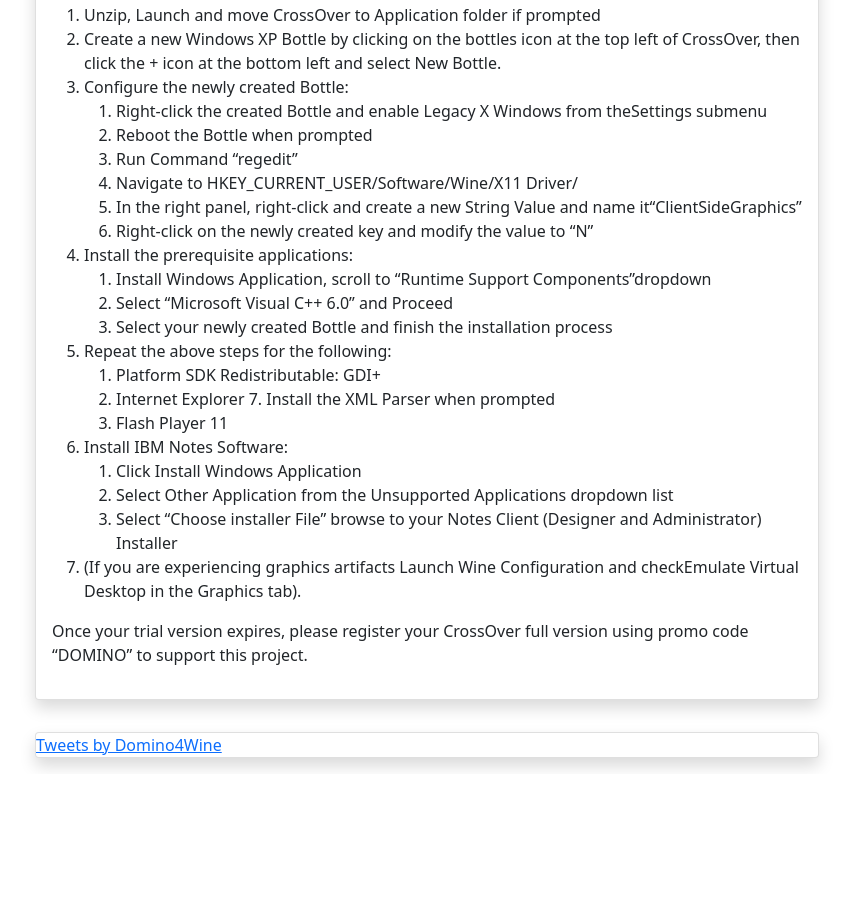
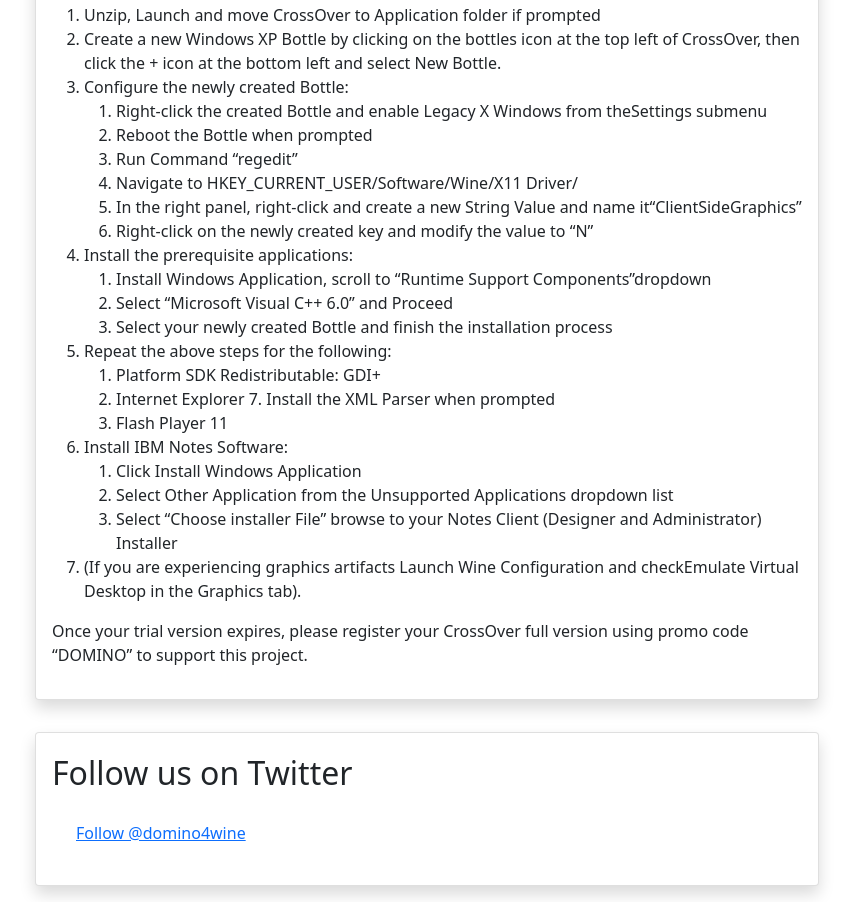
Before and after one commit to Domino4Wine/domino4wine-pure, a plain HTML site: page index.html in a window 1280 px wide. Shown: the part 2424-3326 px from the top of the page, without its empty margins (363-1216 px from the left). Before the commit the page ends 3198 px from the top, so only its background shows below. Drawn offline with Linux system fonts and the light colour scheme.

Commit message:
Add Twitter follow button
Replace Twitter timeline with Twitter follow button

(References: #1)

```diff
--- a/index.html
+++ b/index.html
@@ -197,10 +197,15 @@
             </div>
 
             <div class="card shadow">
-                <a class="twitter-timeline" data-height="500" data-dnt="true" data-theme="dark" href="https://twitter.com/Domino4Wine?ref_src=twsrc%5Etfw">
-                    Tweets by Domino4Wine
-                </a>
-                <script async src="https://platform.twitter.com/widgets.js" charset="utf-8"></script>
+                <div class="card-body">
+                    <p class="card-title fs-2">Follow us on Twitter</p>
+                    <div class="m-4">
+                        <a href="https://twitter.com/domino4wine?ref_src=twsrc%5Etfw" class="twitter-follow-button" data-size="large" data-show-count="false">
+                            Follow @domino4wine
+                        </a>
+                        <script async src="https://platform.twitter.com/widgets.js" charset="utf-8"></script>
+                    </div>
+                </div>
             </div>
 
         </div>
```
